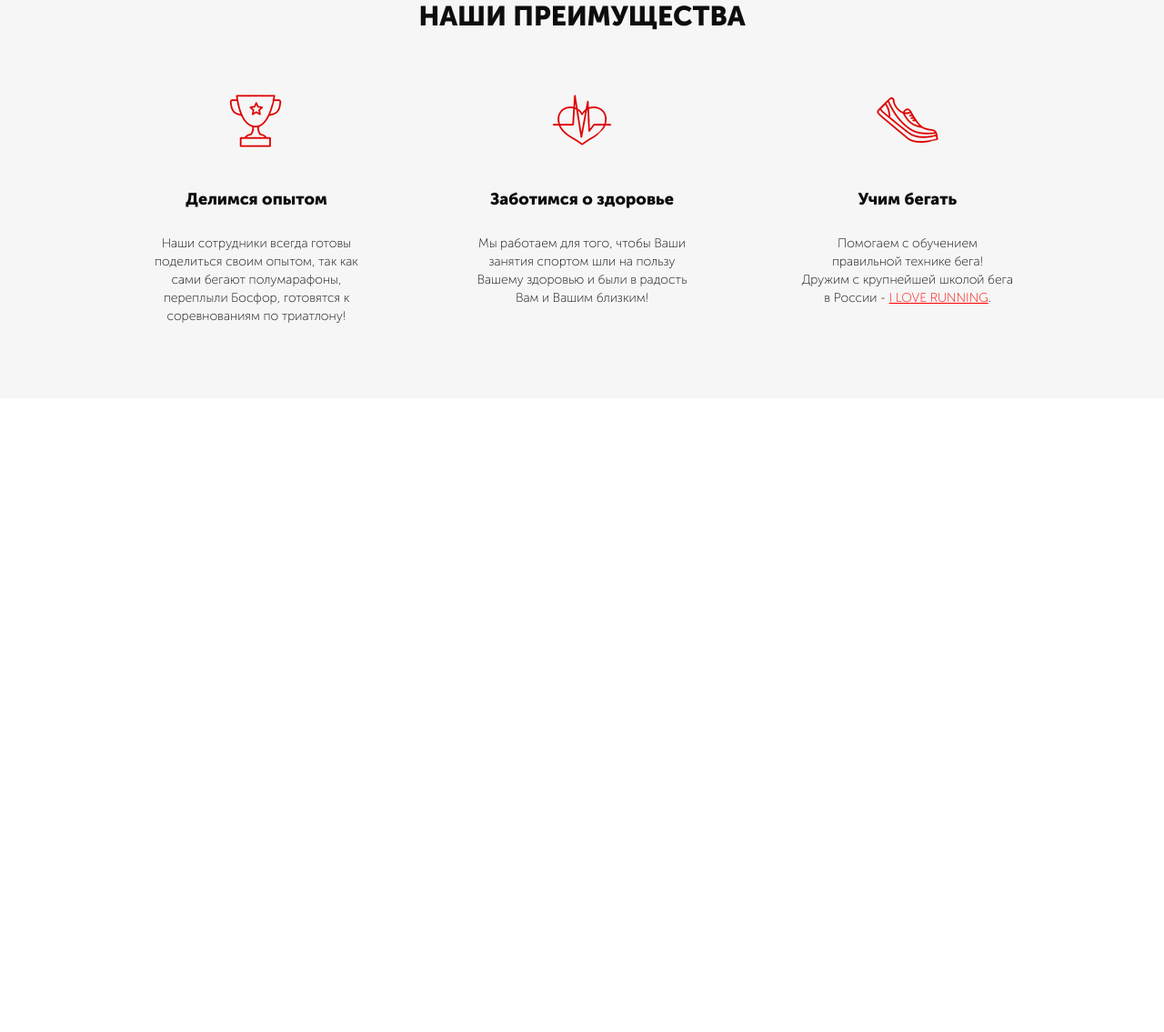
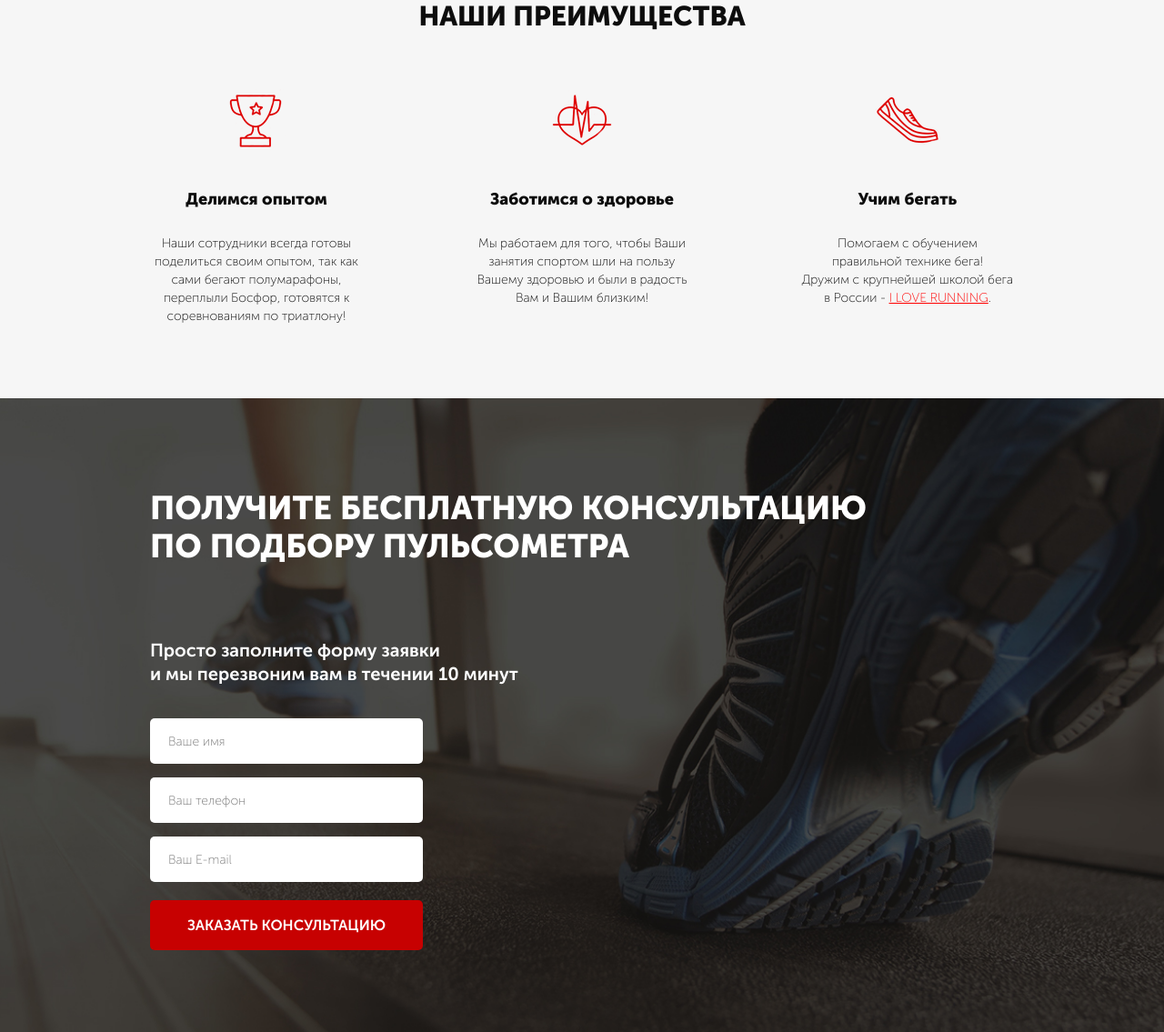
Before and after one commit to djedek/pulse, a website: page src/index.html in a window 1280 px wide. Shown: the part 759-1894 px from the top of the page at 91% size. Before the commit the page ends 1197 px from the top, so only its background shows below. Drawn offline with Linux system fonts and the light colour scheme.

Commit message:
Добавлен блок consultation

```diff
--- a/src/index.html
+++ b/src/index.html
@@ -89,6 +89,24 @@
         </div>
     </div>
 
+    <div class="consultation">
+        <div class="container">
+            <h2 class="title title_left">
+                Получите бесплатную консультацию<br>по подбору пульсометра
+            </h2>
+            <div class="consultation__descr">
+                Просто заполните форму заявки<br>и мы перезвоним вам в течении 10 минут
+            </div>
+            <form class="feed-form" action="#">
+                <input name="name" required placeholder="Ваше имя" type="text">
+                <input name="phone" required placeholder="Ваш телефон" type="number">
+                <input name="email" required placeholder="Ваш E-mail" type="email">
+
+                <button class="button button_submit">заказать кОНСУЛЬТАЦИЮ</button>
+            </form>
+        </div>
+    </div>
+
 </body>
 
 </html>
--- a/src/sass/blocks/_buttons.scss
+++ b/src/sass/blocks/_buttons.scss
@@ -15,4 +15,10 @@
 		height: 50px;
 		font-size: 16px;
 	}
+	&_submit {
+		width: 100%;
+  		height: 55px;
+		font-size: 16px;
+		line-height: 16px;
+	}
 }
--- /dev/null
+++ b/src/sass/blocks/_consultation.scss
@@ -0,0 +1,13 @@
+.consultation {
+    min-height: 680px;
+    padding: 100px 0 90px 0;
+    background: url("../img/bg/consultation_bg.jpg") center (center/cover) no-repeat;
+    &__descr {
+        margin-top: 80px;
+        font-size: 20px;
+        font-weight: 500;
+        line-height: 26px;
+        text-align: left;
+        color: #ffffff;
+    }
+}
--- /dev/null
+++ b/src/sass/blocks/_forms.scss
@@ -0,0 +1,21 @@
+.feed-form {
+    margin-top: 36px;
+    display: flex;
+    flex-direction: column;
+    width: 300px;
+    input {
+        height: 50px;
+        border: none;
+        border-radius: 5px;
+        background-color: #ffffff;
+        margin-bottom: 15px;
+        padding:  0 20px;
+        font-size: 14px;
+        font-weight: 300;
+        line-height: 14px;
+        color: #4b4b4b;
+        &:nth-child(3) {
+            margin-bottom: 20px;
+        }
+    }
+}
--- a/src/sass/blocks/_titles.scss
+++ b/src/sass/blocks/_titles.scss
@@ -5,4 +5,11 @@
 	font-weight: 700;
 	line-height: 30px;
 	text-align: center;
+	text-transform: uppercase;
+	&_left {
+		font-size: 36px;
+		line-height: 42px;
+		text-align: left;
+		color: #ffffff;
+	}
 }
--- a/src/sass/style.scss
+++ b/src/sass/style.scss
@@ -11,5 +11,7 @@
 @import "blocks/buttons";
 @import "blocks/adventages";
 @import "blocks/titles";
+@import "blocks/consultation";
+@import "blocks/forms";
 
 @import "base/media";
```
Also changed, not shown: src/css/style.min.css.
